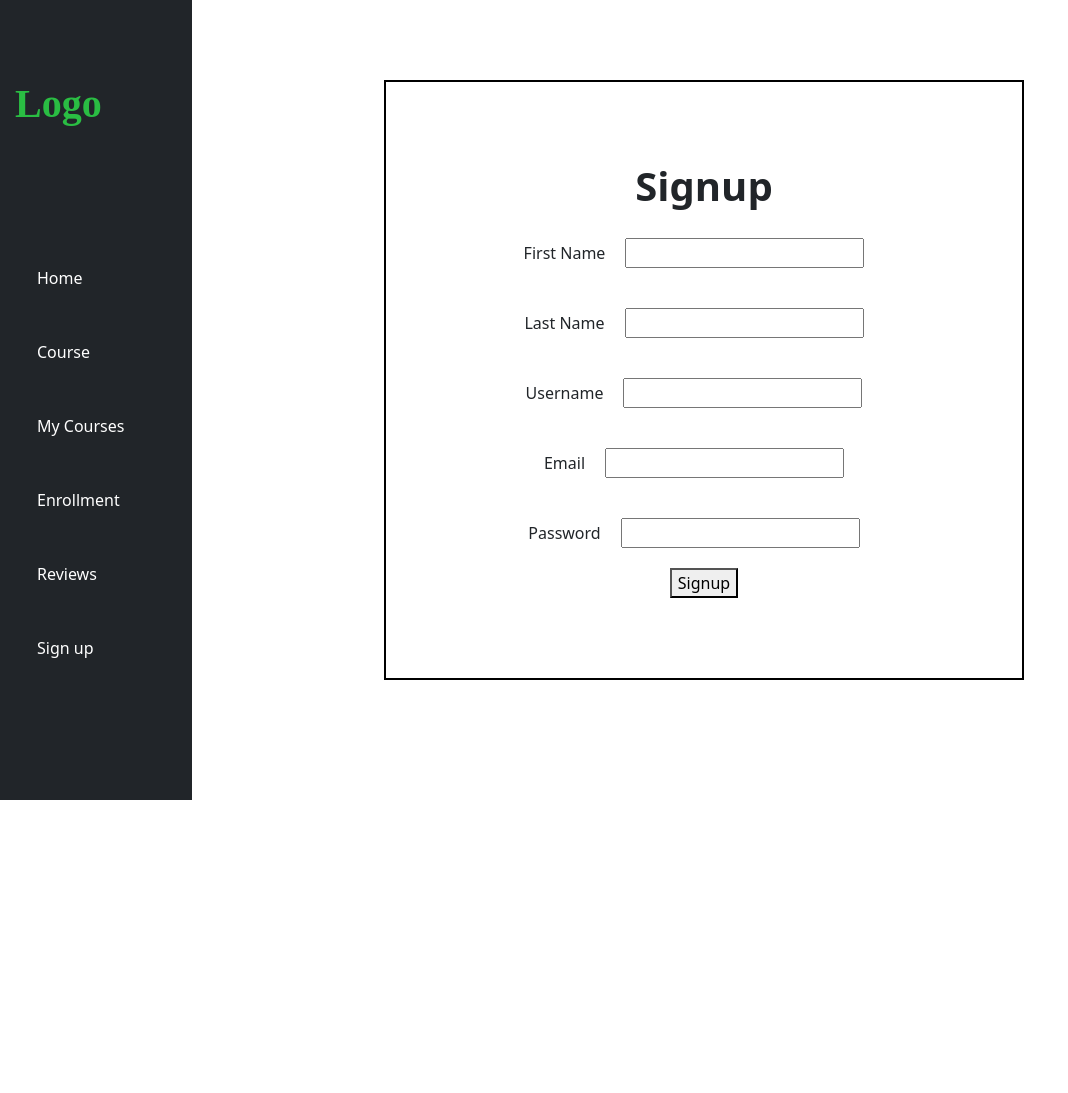
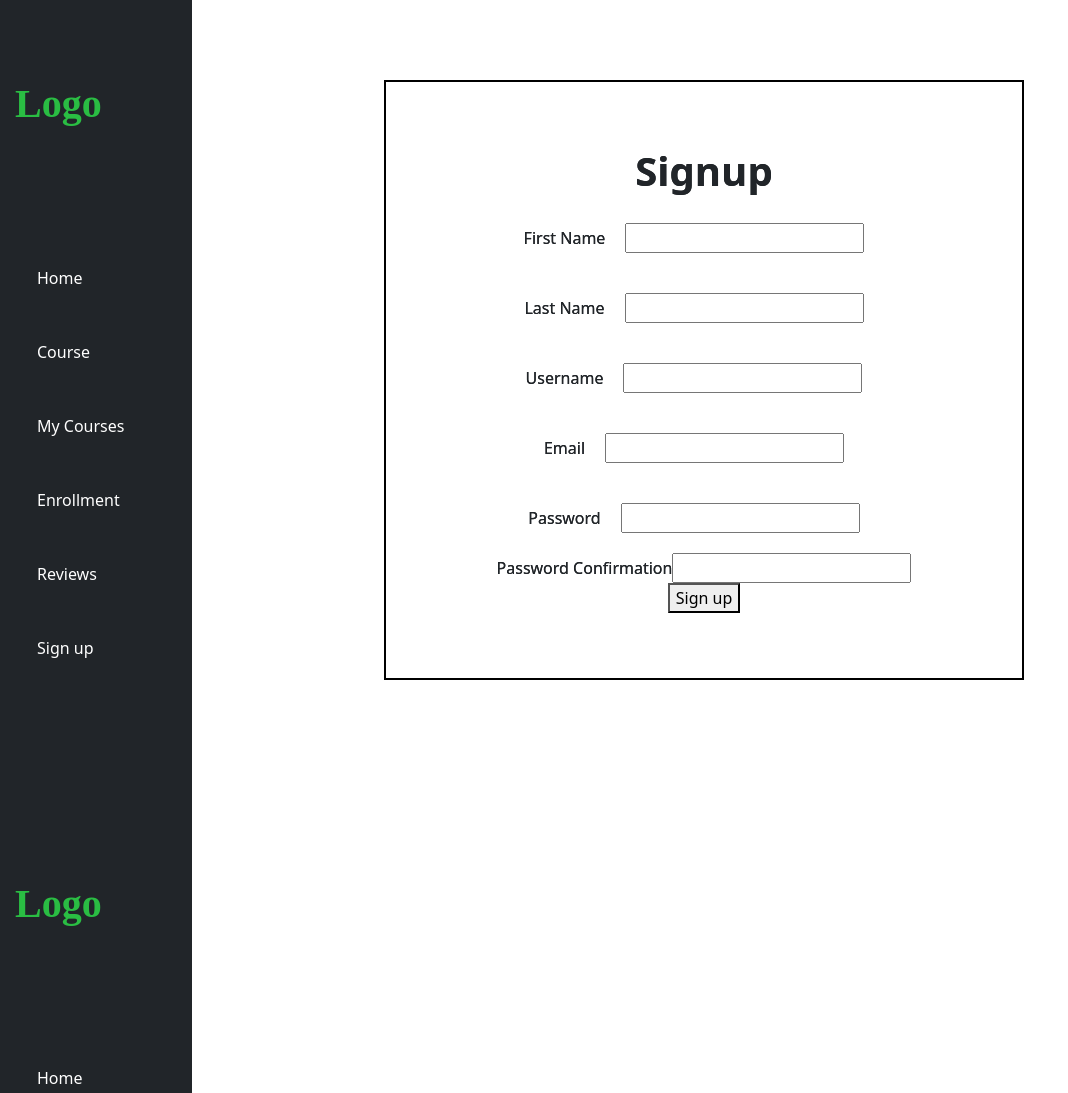
Before and after one commit to meshackmesto/online-course-project, a React app in the folder client/: page /signup in a window 1280 px wide. Shown: the top 1093 px of the page, without its empty margins (0-1068 px from the left). Before the commit the page ends 800 px from the top, so only its background shows below. Built offline with nearby package versions, Linux system fonts and the light colour scheme; no server answers.

Commit message:
updating signup form

```diff
--- a/client/db.json
+++ b/client/db.json
@@ -116,5 +116,16 @@
       "id": "30ff",
       "review": "getetetetettete"
     }
+  ],
+  "signup": [
+    {
+      "id": "4a14",
+      "first_name": "gladys",
+      "last_name": "hunni",
+      "username": "hunniG",
+      "email": "hunni@gmail.com",
+      "password": "hunniuser",
+      "password_confirmation": "hunniuser"
+    }
   ]
 }
--- a/client/src/App.css
+++ b/client/src/App.css
@@ -61,12 +61,21 @@
 }
 
 /*styling navbar*/
-.navbar {
+.sidebar {
   display: flex;
   /* position: fixed; */
   flex-direction: row;
   width: 15vw;
   height: 100vh;
+}
+
+.sidebar .navbar {
+  display: flex;
+  flex-direction: row;
+  width: 15vw;
+  height: 100vh;
+  background-color: rgb(42, 189, 67);
+  color: white;
 }
 
 nav li {
--- a/client/src/components/App.js
+++ b/client/src/components/App.js
@@ -4,24 +4,53 @@
 import Home from "./Home";
 import Course from "./Course";
 import Enrollment from "./Enrollment";
-import Navbar from "./Navbar";
+import Navbar from "./bar";
+import Sidebar from "./Navbar";
 import Reviews from "./Reviews";
+import Login from "./Login";
 import Signup from "./Signup";
 import MyCourses from "./MyCourses";
 import "../App.css";
 
 function App() {
+  const [user, setUser] = useState(null);
+
+  useEffect(() => {
+    fetch("/check_session").then((r) => {
+      if (r.ok) {
+        r.json().then((user) => setUser(user));
+      }
+    });
+  }, []);
+
   return (
     <div>
+      <Signup user={user} setUser={setUser} />
+      <main>
+        {user ? (
           <Switch>
+            <Route exact path="/" component={Home}>
+              <Home user={user} />
+            </Route>
+          </Switch>
+        ) : (
+          <Switch>
+            <Route path="/signup" component={Signup}>
+              <Signup setUser={setUser} />
+            </Route>
+            <Route path="/login" component={Login}>
+              <Login setUser={setUser} />
+            </Route>
             <Route exact path="/" component={Home} />
             <Route path="/course" component={Course} />
             <Route path="/enrollment" component={Enrollment} />
             <Route path="/reviews" component={Reviews} />
             <Route path="/navbar" component={Navbar} />
-          <Route path="/signup" component={Signup} />
+            <Route path="/sidebar" component={Sidebar} />
             <Route path="/mycourses" component={MyCourses} />
           </Switch>
+        )}
+      </main>
     </div>
   );
 }
--- /dev/null
+++ b/client/src/components/Login.css
@@ -0,0 +1,19 @@
+.login {
+  display: flex;
+  flex-direction: column;
+  align-items: center;
+  justify-content: center;
+  border: 1px solid black;
+  padding: 20px;
+  width: 40%;
+  height: 50vh;
+  position: relative;
+  top: 50px;
+  left: 30%;
+}
+
+.login-btn {
+  position: absolute;
+  left: 67%;
+  top: 2vh;
+}
--- /dev/null
+++ b/client/src/components/Login.js
@@ -0,0 +1,24 @@
+import React from "react";
+import "./Login.css";
+
+function Login() {
+  return (
+    <div>
+
+      <form className="login">
+        <h1>Login</h1>
+        <label for="">
+          Username
+          <input type="text" />
+        </label>
+        <label for="">
+          Password
+          <input type="text" />
+        </label>
+        <button className="login-button">Log in</button>
+      </form>
+    </div>
+  );
+}
+
+export default Login;
--- a/client/src/components/MyCourses.js
+++ b/client/src/components/MyCourses.js
@@ -17,9 +17,9 @@
   function removeCourse(id) {
     fetch(`${baseUrl}/myCourses/${id}`, {
       method: "DELETE",
-    })
+    });
     handleDelete(id);
-      /* .then(() => handleDelete(id))
+    /* .then(() => handleDelete(id))
       .catch((err) => console.log(err));  */
   }
 
--- a/client/src/components/Navbar.js
+++ b/client/src/components/Navbar.js
@@ -3,6 +3,7 @@
 
 function Navbar() {
   return (
+    <div className="sidebar">
       <nav className="navbar bg-dark">
         <div className="logo">
           <a href="/">Logo</a>
@@ -28,6 +29,7 @@
           </li>
         </ul>
       </nav>
+    </div>
   );
 }
 
--- a/client/src/components/Signup.css
+++ b/client/src/components/Signup.css
@@ -9,6 +9,8 @@
     left: 50%;
     border: 2px solid black;
 }
-/* .inputs{
-
-} */
+.signup-btn{
+    position: relative;
+    top: 2vh;
+    left: 60%;
+}
--- a/client/src/components/Signup.js
+++ b/client/src/components/Signup.js
@@ -1,21 +1,111 @@
-import React from "react";
+import React, { useState } from "react";
 import Navbar from "./Navbar";
 import "./Signup.css";
 
-function Signup() {
+function Signup({ setUser }) {
+  const [firstName, setFirstName] = useState("");
+  const [lastName, setLastName] = useState("");
+  const [username, setUsername] = useState("");
+  const [email, setEmail] = useState("");
+  const [password, setPassword] = useState("");
+  const [passwordConfirmation, setPasswordConfirmation] = useState("");
+
+  const baseUrl = "http://localhost:3031";
+  function postSignup(e) {
+    e.preventDefault();
+    fetch(`${baseUrl}/signup`, {
+      method: "POST",
+      headers: {
+        "Content-Type": "application/json",
+      },
+      body: JSON.stringify({
+        first_name: firstName,
+        last_name: lastName,
+        username: username,
+        email: email,
+        password: password,
+        password_confirmation: passwordConfirmation,
+      }),
+    }).then((r) => {
+      if (r.ok) {
+        r.json().then((user) => setUser(user));
+      }
+    });
+  }
+
   return (
     <div>
-      <div>
-      <Navbar/>
-      </div>
-      <form className="signup">
+      <Navbar />
+      <form className="signup" onSubmit={postSignup}>
         <h1>Signup</h1>
-        <label for="">First Name<input className="inputs" id="" type="text"/></label>
-        <label for="">Last Name<input id="" className="inputs" type="text"/></label>
-        <label for="">Username<input id="" className="inputs" type="text"/></label>
-        <label for="">Email<input id="" className="inputs" type="text"/></label>
-        <label for="">Password<input className="inputs" id="" type="text"/></label>
-        <button className="signup-btn">Signup</button>
+        <label for="">
+          First Name
+          <input
+            className="inputs"
+            id="first_name"
+            type="text"
+            autoComplete="off"
+            value={firstName}
+            onChange={(e) => setFirstName(e.target.value)}
+          />
+        </label>
+        <label for="">
+          Last Name
+          <input
+            id="last_name"
+            className="inputs"
+            type="text"
+            autoComplete="off"
+            value={lastName}
+            onChange={(e) => setLastName(e.target.value)}
+          />
+        </label>
+        <label for="">
+          Username
+          <input
+            id="username"
+            className="inputs"
+            type="text"
+            autoComplete="off"
+            value={username}
+            onChange={(e) => setUsername(e.target.value)}
+          />
+        </label>
+        <label for="">
+          Email
+          <input
+            id="email"
+            className="inputs"
+            type="email"
+            autoComplete="off"
+            value={email}
+            onChange={(e) => setEmail(e.target.value)}
+          />
+        </label>
+        <label for="">
+          Password
+          <input
+            className="inputs"
+            id="password"
+            type="text"
+            autoComplete="off"
+            value={password}
+            onChange={(e) => setPassword(e.target.value)}
+          />
+        </label>
+        <label for="">
+          Password Confirmation
+          <input
+            type="password"
+            id="password-confirmation"
+            autoComplete="off"
+            value={passwordConfirmation}
+            onChange={(e) => setPasswordConfirmation(e.target.value)}
+          />
+        </label>
+        <button type="submit" className="signup-button">
+          Sign up
+        </button>
       </form>
     </div>
   );
--- /dev/null
+++ b/client/src/components/bar.js
@@ -0,0 +1,16 @@
+import React from "react";
+import { NavLink } from "react-router-dom";
+function Navbar() {
+  return (
+    <div className="navbar">
+      <NavLink to="/signup">
+        <button className="signup-btn">Signup</button>
+      </NavLink>
+      <NavLink to="/login">
+        <button className="login-btn">Login</button>
+      </NavLink>
+    </div>
+  );
+}
+
+export default Navbar;
```
Also changed, not shown: client/src/components/Enrollment.js (+5 -2 lines), client/src/components/Home.js (+10 -6 lines), client/src/components/Reviews.js (+36 -37 lines), client/src/components/Course.js (line endings or trailing spaces). Lines whose indentation alone changed are shown as unchanged.
